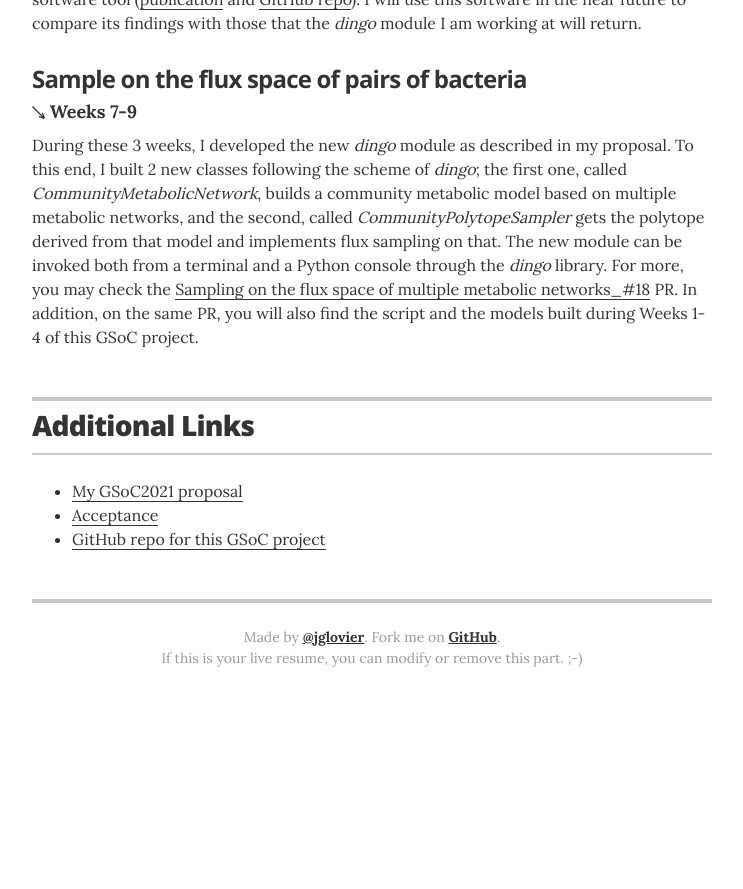
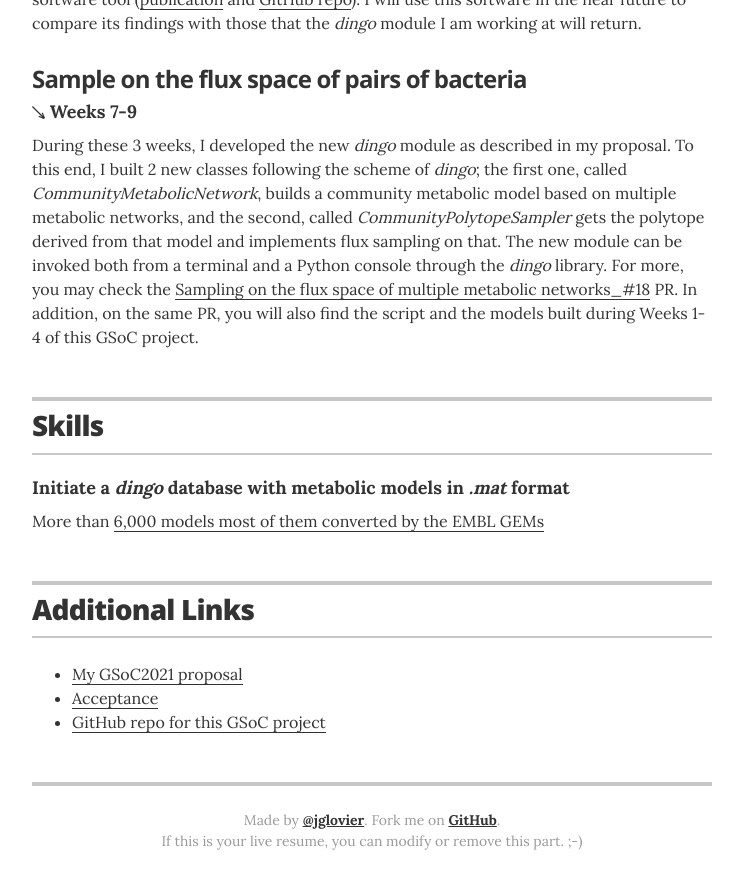
Before and after one commit to hariszaf/gsoc2021, a Jekyll site: the page built from index.html, in a window 1280 px wide and 900 px high, scrolled down 3057 px. Shown: the top 889 px of the window, without its empty margins (268-1011 px from the left). Built offline with Jekyll 4.4.1, drawn with Linux system fonts in a browser that asks for light colours; before the commit the page ends 3774 px from its top, so only the background shows below that.

Commit message:
try summary of my work

```diff
--- a/_config.yml
+++ b/_config.yml
@@ -55,7 +55,7 @@ resume_looking_for_work:        "yes"
 resume_section_experience:      false
 resume_section_education:       true
 resume_section_projects:        false
-resume_section_skills:          false
+resume_section_skills:          true
 resume_section_recognition:     false
 resume_section_links:           true
 resume_section_associations:    false
--- a/_data/skills.yml
+++ b/_data/skills.yml
@@ -1,12 +1,4 @@
-# Skills
-# Organizational leadership
-- skill: Organizational leadership
-  description: I have several years of experience leading organziations from community groups to business departments. From public speaking, to mentoring, to coordination of people and events, I can lead in any context.
-
-# Communications strategy
-- skill: Communications strategy
-  description: Content and marketing strategy,
-
-# Digital content development and creation
-- skill: Digital content development and creation
-  description: Copy writing, graphic design, web design, front-end web development, print design
+# Summary of my GSoC work
+# Metabolic models in .mat format
+- skill: Initiate a <em>dingo</em> database with metabolic models in <em>.mat</em> format
+  description: More than  <a href="https://github.com/hariszaf/dingo/tree/pairs/embl_gems">6,000 models</em> most of them converted by the <a href="https://github.com/cdanielmachado/embl_gems">EMBL GEMs</a>
--- a/_layouts/resume.html
+++ b/_layouts/resume.html
@@ -128,6 +128,30 @@
 
 
 
+      <!-- begin Skills -->
+      {% if site.resume_section_skills %}
+      <section class="content-section">
+
+        <header class="section-header">
+          <h2>Skills</h2>
+        </header>
+        {% for skill in site.data.skills %}
+        <div class="resume-item">
+          <h4 class="resume-item-details">{{ skill.skill }}</h4>
+          <p class="resume-item-copy">{{ skill.description }}</p>
+        </div>
+        {% endfor %}
+
+      </section>
+      {% endif %}
+      <!-- end Skills -->
+
+
+
+
+
+
+
       <!-- begin Links -->
       {% if site.resume_section_links %}
       <section class="content-section">
@@ -183,23 +207,7 @@
       <!-- end Projects -->
 
 
-      <!-- begin Skills -->
-      {% if site.resume_section_skills %}
-      <section class="content-section">
 
-        <header class="section-header">
-          <h2>Skills</h2>
-        </header>
-        {% for skill in site.data.skills %}
-        <div class="resume-item">
-          <h4 class="resume-item-details">{{ skill.skill }}</h4>
-          <p class="resume-item-copy">{{ skill.description }}</p>
-        </div>
-        {% endfor %}
-
-      </section>
-      {% endif %}
-      <!-- end Skills -->
 
       <!-- begin Experience -->
       {% if site.resume_section_experience %}
```
